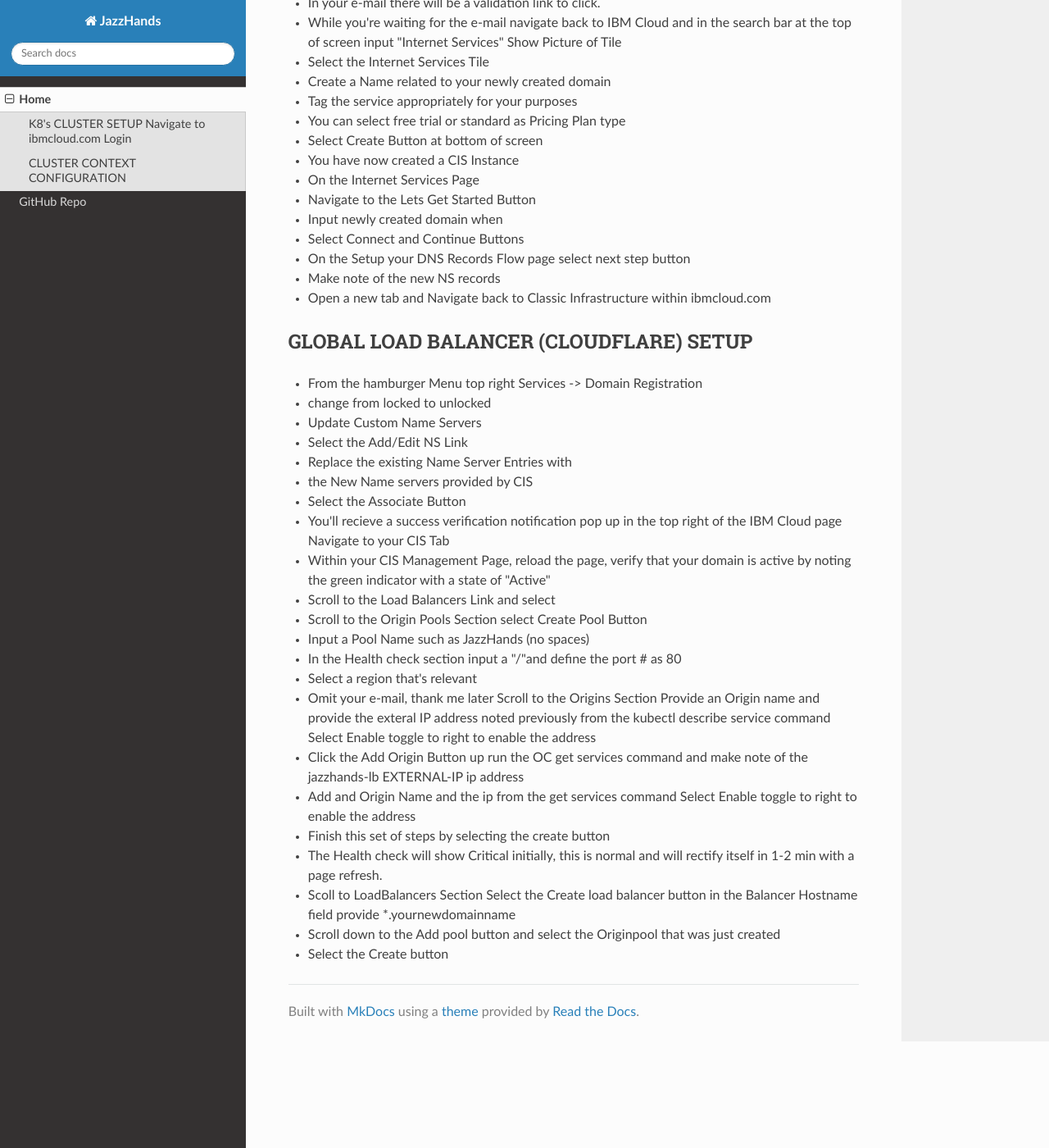
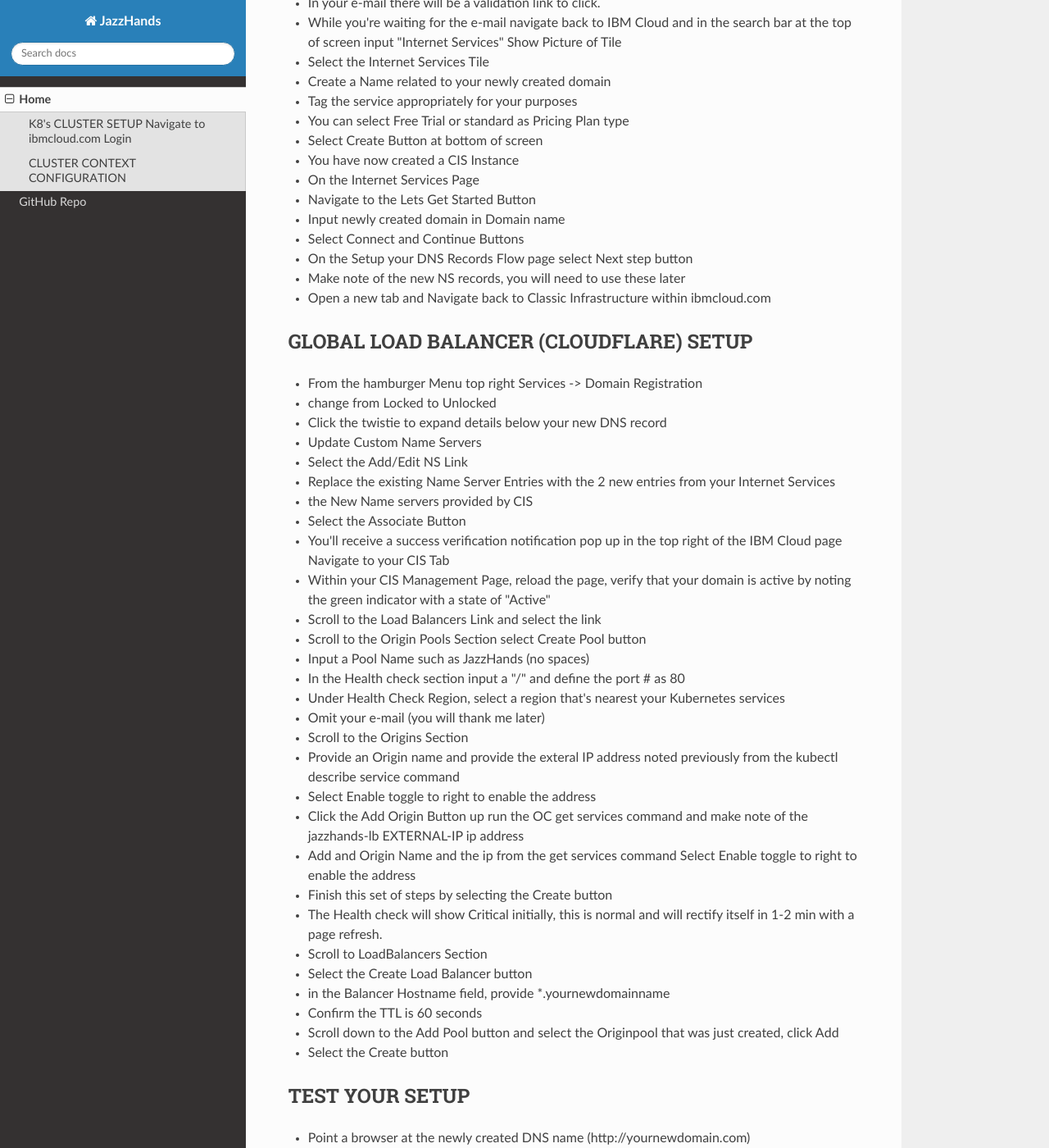
Before and after one commit to kriersd/JazzHands, an MkDocs documentation site: the page built from docs/index.md, in a window 1280 px wide and 1400 px high, scrolled down 2149 px. Shown: the whole window at 82% size. Built offline with MkDocs 1.6.1, drawn with Linux system fonts in a browser that asks for light colours; nearby versions of some CDN libraries; some of the changed text lies outside the part shown.

Commit message:
Update index.md
Added changes after session with Dave, Casey, Josh.

```diff
--- a/docs/index.md
+++ b/docs/index.md
@@ -86,21 +86,21 @@
 
 * Navigate to Classic Infrastucture
 
-* Within Classic Infastructure drop down on left side Navigate to Services -> Registration
+* Within Classic Infastructure drop down on left side Navigate to Services -> Domain Registration
 
-* Once on page select register
+* Once on page select Register
 
 * Input domain name of choice (arbitrary but unique)
 
 * select year(s) for registration
 
-* select Check availibility button
+* select Check Availability button
 
-* select Continue Button
+* select Continue button
 
-* Fill in manadatory fields on Complete Registraiton Page
+* Fill in manadatory fields on Complete Registration Page
 
-* Select Order Now Button
+* Select Order Now button
 
 * Select OK
 
@@ -116,7 +116,7 @@
 
 * Tag the service appropriately for your purposes
 
-* You can select free trial or standard as Pricing Plan type
+* You can select Free Trial or standard as Pricing Plan type
 
 * Select Create Button at bottom of screen
 
@@ -126,13 +126,13 @@
 
 * Navigate to the Lets Get Started Button
 
-* Input newly created domain when
+* Input newly created domain in Domain name
 
 * Select Connect and Continue Buttons
 
-* On the Setup your DNS Records Flow page select next step button
+* On the Setup your DNS Records Flow page select Next step button
 
-* Make note of the new NS records
+* Make note of the new NS records, you will need to use these later
 
 * Open a new tab and Navigate back to Classic Infrastructure within ibmcloud.com
 
@@ -140,34 +140,38 @@
 
 * From the hamburger Menu top right Services -> Domain Registration
 
-* change from locked to unlocked
+* change from Locked to Unlocked
+
+* Click the twistie to expand details below your new DNS record
 
 * Update Custom Name Servers
 
 * Select the Add/Edit NS Link
 
-* Replace the existing Name Server Entries with
+* Replace the existing Name Server Entries with the 2 new entries from your Internet Services
 
 * the New Name servers provided by CIS
 
 * Select the Associate Button
 
-* You'll recieve a success verification notification pop up in the top right of the IBM Cloud page Navigate to your CIS Tab
+* You'll receive a success verification notification pop up in the top right of the IBM Cloud page Navigate to your CIS Tab
 
 * Within your CIS Management Page, reload the page, verify that your domain is active by noting the green indicator with a state of "Active"
 
-* Scroll to the Load Balancers Link and select
+* Scroll to the Load Balancers Link and select the link
 
-* Scroll to the Origin Pools Section select Create Pool Button
+* Scroll to the Origin Pools Section select Create Pool button
 
 * Input a Pool Name such as JazzHands (no spaces)
 
-* In the Health check section input a "/"and define the port # as 80
+* In the Health check section input a "/" and define the port # as 80
 
-* Select a region that's relevant
+* Under Health Check Region, select a region that's nearest your Kubernetes services
 
-* Omit your e-mail, thank me later
-Scroll to the Origins Section Provide an Origin name and provide the exteral IP address noted previously from the kubectl describe service command Select Enable toggle to right to enable the address
+* Omit your e-mail (you will thank me later)
+* Scroll to the Origins Section
+* Provide an Origin name and provide the exteral IP address noted previously from the kubectl describe service command
+* Select Enable toggle to right to enable the address
 
 * Click the Add Origin Button up
 run the OC get services command and make note of the jazzhands-lb EXTERNAL-IP ip address
@@ -175,15 +179,22 @@
 * Add and Origin Name and the ip from the get services command
 Select Enable toggle to right to enable the address
 
-* Finish this set of steps by selecting the create button
+* Finish this set of steps by selecting the Create button
 
 * The Health check will show Critical initially, this is normal and will rectify itself in 1-2 min with a page refresh.
 
-* Scoll to LoadBalancers Section
-Select the Create load balancer button
-in the Balancer Hostname field
-provide *.yournewdomainname
+* Scroll to LoadBalancers Section
+* Select the Create Load Balancer button
+* in the Balancer Hostname field, provide *.yournewdomainname
+* Confirm the TTL is 60 seconds
 
-* Scroll down to the Add pool button and select the Originpool that was just created
+* Scroll down to the Add Pool button and select the Originpool that was just created, click Add
 
 * Select the Create button
+
+##TEST YOUR SETUP
+* Point a browser at the newly created DNS name (http://yournewdomain.com)
+* Note on the upper-left whether you are currently running against IKS or ROKS
+* Wait approximately 1 minute (the countdown timer is there to assist)
+* Refresh the page
+* Observe the change from IKS to ROKS
```
